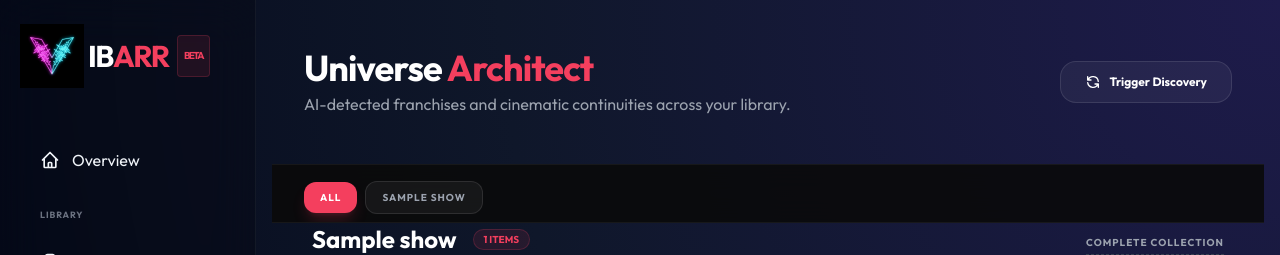
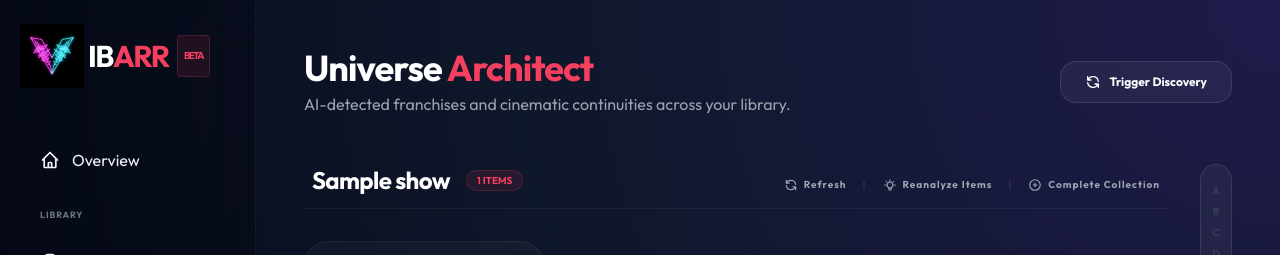
Before and after one commit to castertr0y357/Vibarr, a Django app: page /universes/ in a window 1280 px wide. Shown: the top 255 px of the page. Run offline with Django 5.2, Linux system fonts and the light colour scheme; tables that the repository leaves empty hold one stand-in row (values such as "Sample post"); some libraries are stand-ins or nearby versions.

Commit message:
feat: alphabetize universes, add A-Z sidebar, refresh, and reanalysis

```diff
--- a/vibarr/tasks/__init__.py
+++ b/vibarr/tasks/__init__.py
@@ -2,4 +2,4 @@
 from .discovery.recommendations import generate_recommendations
 from .discovery.scouts import background_scout
 from .managers.actions import start_tasting, check_tasting_progress, trigger_auto_purge
-from .managers.sync import discover_universe_and_sync, sync_external_states, batch_universe_sync
+from .managers.sync import discover_universe_and_sync, sync_external_states, batch_universe_sync, reevaluate_universe_shows
--- a/vibarr/templates/vibarr/partials/universe_list.html
+++ b/vibarr/templates/vibarr/partials/universe_list.html
@@ -1,17 +1,6 @@
-    <!-- Universe Jump Bar (Tabs) -->
-    {% if universes %}
-    <div id="universe-jump-bar" class="flex items-center gap-2 overflow-x-auto pb-2 scroll-hide sticky top-[72px] z-20 bg-[#0a0a0a]/90 backdrop-blur-xl py-4 -mx-8 px-8 border-y border-white/5">
-        <div class="flex items-center gap-2 min-w-max">
-            <a href="#" class="px-4 py-2 rounded-xl bg-rose-500 text-white text-[10px] font-black uppercase tracking-widest shadow-lg shadow-rose-500/20">All</a>
-            {% for universe in universes %}
-            <a href="#universe-{{ forloop.counter }}" class="px-4 py-2 rounded-xl bg-white/5 border border-white/10 text-gray-400 text-[10px] font-black uppercase tracking-widest hover:bg-white/10 hover:text-white transition-all">
-                {{ universe.name }}
-            </a>
-            {% endfor %}
-        </div>
-    </div>
-    {% endif %}
-
+<div class="flex gap-8 relative items-start">
+    <!-- Main Content Area -->
+    <div class="flex-1 min-w-0 space-y-12">
         {% if not universes %}
         <div class="glass p-12 rounded-3xl text-center space-y-6">
             <div class="w-20 h-20 bg-rose-500/10 rounded-full flex items-center justify-center mx-auto text-rose-500">
@@ -25,17 +14,39 @@
         {% endif %}
 
         {% for universe in universes %}
-    <section id="universe-{{ forloop.counter }}" class="space-y-6 animate-fade-in universe-row" style="animation-delay: {{ forloop.counter0|add:1 }}00ms">
-        <div class="flex items-end justify-between px-2">
+        <section {% if universe.group_letter %}id="group-{{ universe.group_letter }}"{% endif %} class="space-y-6 animate-fade-in universe-row" style="animation-delay: {{ forloop.counter0|add:1 }}00ms">
+            <div class="flex flex-col sm:flex-row sm:items-end justify-between gap-4 px-2 border-b border-white/5 pb-3">
                 <div class="flex items-center gap-4">
-                <h3 class="text-2xl font-bold text-white">{{ universe.name }}</h3>
+                    <h3 class="text-2xl font-bold text-white tracking-tight">{{ universe.name }}</h3>
                     <span class="px-2.5 py-0.5 rounded-full bg-rose-500/10 text-rose-500 text-[10px] font-black uppercase border border-rose-500/20">
                         {{ universe.count }} Items
                     </span>
                 </div>
-            <button hx-post="{% url 'complete_universe' %}" hx-vals='{"universe": "{{ universe.name }}"}' hx-confirm="This will add all suggested items in this universe to your tasting queue. Proceed?" class="text-[10px] font-bold text-gray-400 hover:text-white uppercase tracking-widest border-b border-dashed border-gray-700 pb-1">
+                <div class="flex items-center gap-4 text-[10px] font-bold text-gray-400 uppercase tracking-widest shrink-0">
+                    <button hx-post="{% url 'refresh_universe' %}"
+                            hx-vals='{"universe": "{{ universe.name }}"}'
+                            hx-swap="none"
+                            class="hover:text-rose-500 transition-colors flex items-center gap-1.5 py-1">
+                        <svg class="w-3.5 h-3.5" fill="none" stroke="currentColor" viewBox="0 0 24 24"><path stroke-linecap="round" stroke-linejoin="round" stroke-width="2" d="M4 4v5h.582m15.356 2A8.001 8.001 0 004.582 9m0 0H9m11 11v-5h-.581m0 0a8.003 8.003 0 01-15.357-2m15.357 2H15"></path></svg>
+                        Refresh
+                    </button>
+                    <span class="text-white/10 select-none">|</span>
+                    <button hx-post="{% url 'reanalyze_universe' %}"
+                            hx-vals='{"universe": "{{ universe.name }}"}'
+                            hx-swap="none"
+                            class="hover:text-rose-500 transition-colors flex items-center gap-1.5 py-1">
+                        <svg class="w-3.5 h-3.5" fill="none" stroke="currentColor" viewBox="0 0 24 24"><path stroke-linecap="round" stroke-linejoin="round" stroke-width="2" d="M9.663 17h4.673M12 3v1m6.364 1.636l-.707.707M21 12h-1M4 12H3m3.343-5.657l-.707-.707m2.828 9.9a5 5 0 117.072 0l-.548.547A3.374 3.374 0 0014 18.469V19a2 2 0 11-4 0v-.531c0-.895-.356-1.754-.988-2.386l-.548-.547z"></path></svg>
+                        Reanalyze Items
+                    </button>
+                    <span class="text-white/10 select-none">|</span>
+                    <button hx-post="{% url 'complete_universe' %}"
+                            hx-vals='{"universe": "{{ universe.name }}"}'
+                            hx-confirm="This will add all suggested items in this universe to your tasting queue. Proceed?"
+                            class="hover:text-rose-500 transition-colors flex items-center gap-1.5 py-1">
+                        <svg class="w-3.5 h-3.5" fill="none" stroke="currentColor" viewBox="0 0 24 24"><path stroke-linecap="round" stroke-linejoin="round" stroke-width="2" d="M12 9v3m0 0v3m0-3h3m-3 0H9m12 0a9 9 0 11-18 0 9 9 0 0118 0z"></path></svg>
                         Complete Collection
                     </button>
+                </div>
             </div>
 
             <!-- Horizontal Scroll Container -->
@@ -95,3 +106,24 @@
             </div>
         </section>
         {% endfor %}
+    </div>
+
+    <!-- Plex-style A-Z Sidebar -->
+    {% if universes %}
+    <div class="hidden md:block w-8 shrink-0 sticky top-24 z-20">
+        <div class="flex flex-col items-center gap-0.5 text-[10px] font-black uppercase text-gray-500 bg-white/5 border border-white/10 rounded-2xl py-4 px-1 backdrop-blur-md">
+            {% for letter in alphabet %}
+                {% if letter in active_letters %}
+                    <a href="#group-{{ letter }}" class="text-rose-500 hover:text-rose-400 transition-colors py-0.5 w-full text-center" title="Jump to {{ letter }}">
+                        {{ letter }}
+                    </a>
+                {% else %}
+                    <span class="text-gray-700 py-0.5 select-none cursor-default w-full text-center">
+                        {{ letter }}
+                    </span>
+                {% endif %}
+            {% endfor %}
+        </div>
+    </div>
+    {% endif %}
+</div>
--- a/vibarr/templates/vibarr/universe.html
+++ b/vibarr/templates/vibarr/universe.html
@@ -4,6 +4,9 @@
 
 {% block content %}
 <style>
+    html {
+        scroll-behavior: smooth;
+    }
     .scroll-hide::-webkit-scrollbar {
         height: 5px;
     }
--- a/vibarr/urls/main.py
+++ b/vibarr/urls/main.py
@@ -9,13 +9,15 @@
 from ..views.personas import SwitchPersonaView, CreatePersonaView
 from ..views.history import HistoryView, BackfillHistoryView
 from ..views.media_views import DiscoveryListView, TastingListView, CommittedListView
-from ..views.universe import UniverseListView
+from ..views.universe import UniverseListView, RefreshUniverseView, ReanalyzeUniverseView
 from ..views.auth import LoginView, LogoutView
 from ..views.about import AboutView, CheckUpdateView
 
 
 urlpatterns = [
     path('universes/', UniverseListView.as_view(), name='universe_architect_list'),
+    path('universe/refresh/', RefreshUniverseView.as_view(), name='refresh_universe'),
+    path('universe/reanalyze/', ReanalyzeUniverseView.as_view(), name='reanalyze_universe'),
     path('committed/', CommittedListView.as_view(), name='committed_list'),
     path('', DashboardView.as_view(), name='dashboard'),
     path('discoveries/', DiscoveryListView.as_view(), name='discoveries_list'),
--- a/vibarr/views/universe.py
+++ b/vibarr/views/universe.py
@@ -20,7 +20,7 @@
         # We want to group by universe_name and only include those with items
         qs = Show.objects.filter(universe_name__isnull=False).exclude(universe_name='')
 
-        # We'll return a dictionary or a list of dictionaries grouped by universe_name
+        # We'll return a list of dictionaries grouped by universe_name sorted alphabetically
         universes = {}
         for show in qs.prefetch_related('recommendations'):
             u_name = show.universe_name
@@ -28,16 +28,33 @@
                 universes[u_name] = []
             universes[u_name].append(show)
 
-        # Convert to a list of dicts for easier template iteration
-        # Sort by count of items DESC
-        return sorted(
+        sorted_universes = sorted(
             [{'name': k, 'items': v, 'count': len(v)} for k, v in universes.items()],
-            key=lambda x: x['count'],
-            reverse=True
+            key=lambda x: x['name'].lower()
         )
+
+        import string
+        seen_letters = set()
+        active_letters = set()
+
+        for u in sorted_universes:
+            first_char = u['name'][0].upper() if u['name'] else '#'
+            if first_char not in string.ascii_uppercase:
+                first_char = '#'
+
+            active_letters.add(first_char)
+            if first_char not in seen_letters:
+                u['group_letter'] = first_char
+                seen_letters.add(first_char)
+
+        self.active_letters = active_letters
+        return sorted_universes
 
     def get_context_data(self, **kwargs):
         context = super().get_context_data(**kwargs)
+        import string
+        context['alphabet'] = list(string.ascii_uppercase) + ['#']
+        context['active_letters'] = getattr(self, 'active_letters', set())
         return context
 
 class CompleteUniverseView(ConfigMixin, View):
@@ -89,3 +106,52 @@
             if request.headers.get('HX-Request'):
                 return HttpResponse(status=404)
             return redirect('universe_architect_list')
+
+
+class RefreshUniverseView(ConfigMixin, View):
+    def post(self, request):
+        universe_name = request.POST.get('universe')
+        if not universe_name:
+            return redirect('universe_architect_list')
+
+        # Find a representative show in this universe
+        # Prefer COMMITTED, TASTING or WATCHED, but any will do
+        show = Show.objects.filter(universe_name=universe_name).order_by('-state', '-updated_at').first()
+        if show:
+            async_task('vibarr.tasks.managers.sync.discover_universe_and_sync', show.id)
+
+            if request.headers.get('HX-Request'):
+                response = HttpResponse("")
+                response['HX-Trigger'] = json.dumps({
+                    'show-toast': {
+                        'message': f"Refresh triggered for '{universe_name}'.",
+                        'type': 'success'
+                    }
+                })
+                return response
+            messages.success(request, f"Refresh triggered for '{universe_name}'.")
+        else:
+            messages.error(request, f"No items found in universe '{universe_name}'.")
+
+        return redirect('universe_architect_list')
+
+
+class ReanalyzeUniverseView(ConfigMixin, View):
+    def post(self, request):
+        universe_name = request.POST.get('universe')
+        if not universe_name:
+            return redirect('universe_architect_list')
+
+        async_task('vibarr.tasks.managers.sync.reevaluate_universe_shows', universe_name)
+
+        if request.headers.get('HX-Request'):
+            response = HttpResponse("")
+            response['HX-Trigger'] = json.dumps({
+                'show-toast': {
+                    'message': f"Reanalysis triggered for items in '{universe_name}'.",
+                    'type': 'success'
+                }
+            })
+            return response
+        messages.success(request, f"Reanalysis triggered for items in '{universe_name}'.")
+        return redirect('universe_architect_list')
```
Also changed, not shown: status.md (+3 -2 lines), vibarr/tasks/managers/sync.py (+21 -0 lines), vibarr/tests.py (+77 -0 lines). Lines whose indentation alone changed are shown as unchanged.
